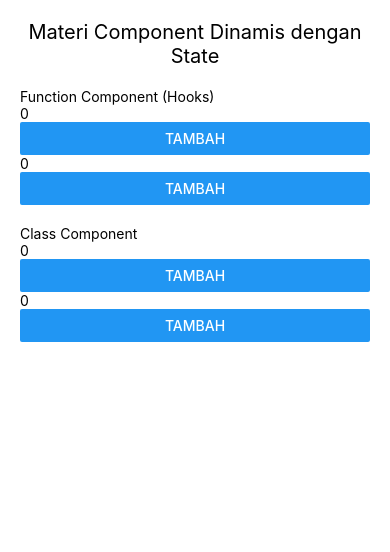
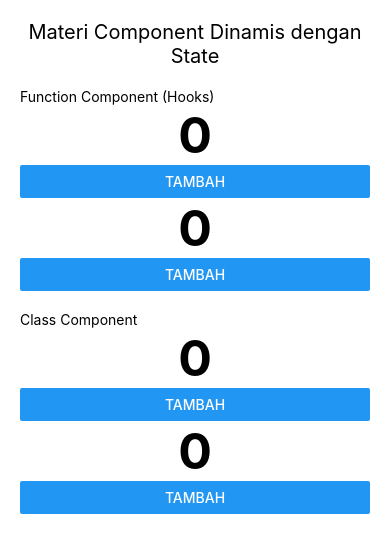
Before and after one commit to jubiakto/aplikasi-react-native-pertama, a React Native app: screen / in a window 390 px wide. Shown: the top 552 px of the page. Built offline with nearby package versions, Linux system fonts and the light colour scheme.

Commit message:
Component Dinamis dengan State di Fungsional Component (Hooks) dan di Class Component (ubah style)

```diff
--- a/src/pages/StateDinamis/index.js
+++ b/src/pages/StateDinamis/index.js
@@ -6,7 +6,7 @@ const Counter = () => {
   const [nomor, setNomor] = useState(0);
   return (
     <View>
-      <Text>{nomor}</Text>
+      <Text style={styles.angka}>{nomor}</Text>
       <Button title="Tambah" onPress={() => setNomor(nomor + 1)} />
     </View>
   );
@@ -20,7 +20,7 @@ class CounterClass extends Component {
   render() {
     return (
       <View>
-        <Text>{this.state.angka}</Text>
+        <Text style={styles.angka}>{this.state.angka}</Text>
         <Button
           title="Tambah"
           onPress={() => this.setState({angka: this.state.angka + 1})}
@@ -59,4 +59,9 @@ const styles = StyleSheet.create({
   titleSection: {
     marginTop: 20,
   },
+  angka: {
+    fontSize: 50,
+    fontWeight: 'bold',
+    textAlign: 'center',
+  },
 });
```
